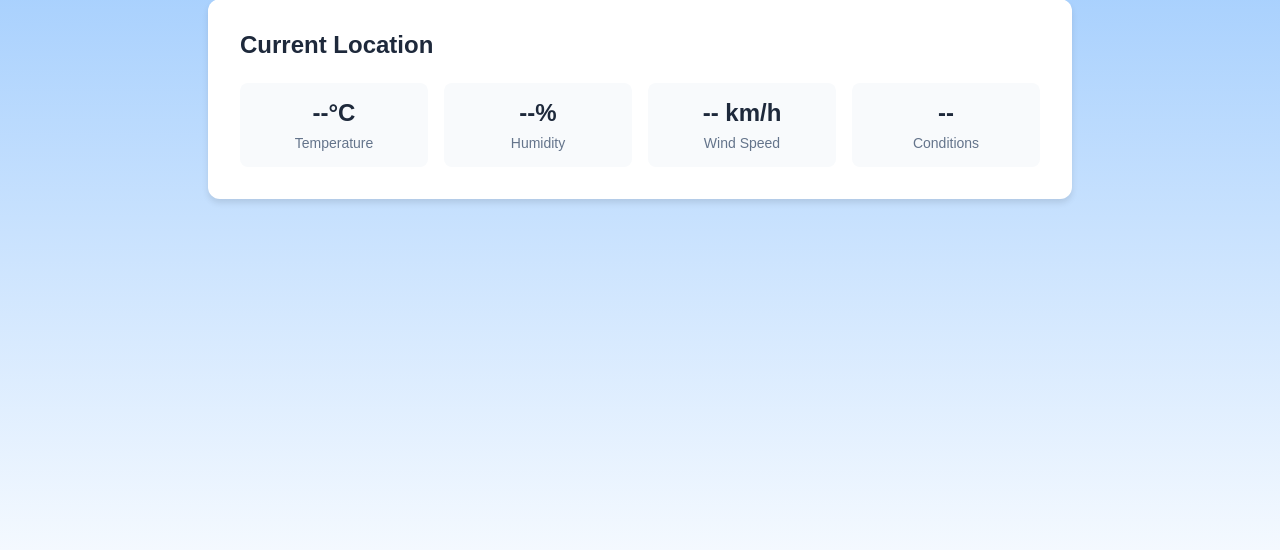
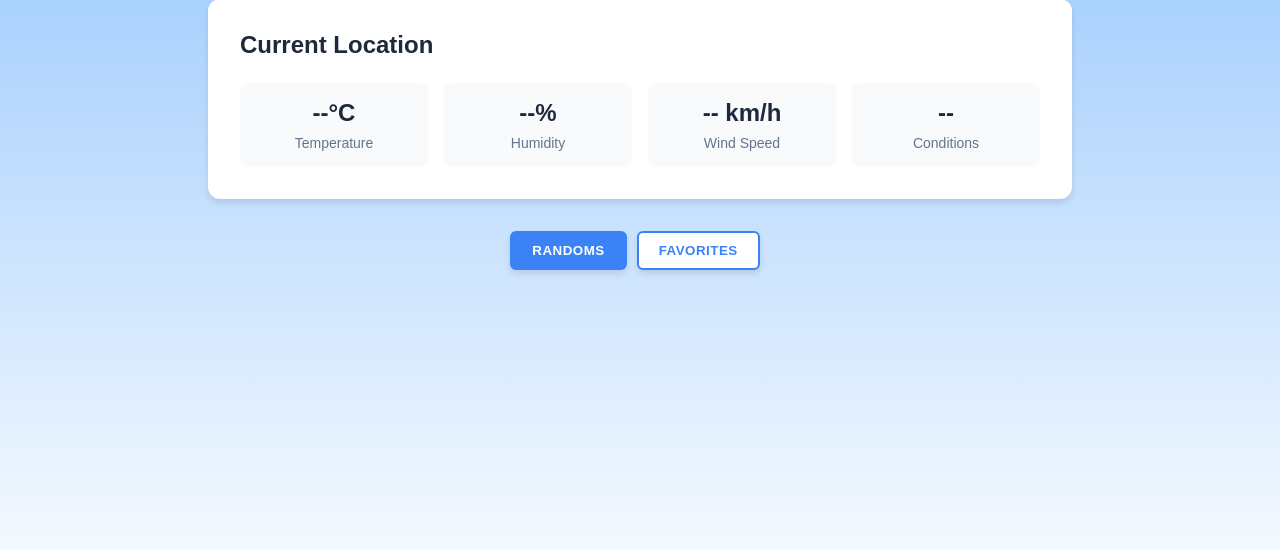
Before and after one commit to jaskieerr/Quick-weather, a Flask app: template templates/homepage.html in a window 1280 px wide. Shown: the part 168-718 px from the top of the page. Run offline with Flask 3, Linux system fonts and the light colour scheme; the template is opened without the code that fills it, so the values that code supplies are empty.

Commit message:
adding fav cities logic

```diff
--- a/static/css/homepage.css
+++ b/static/css/homepage.css
@@ -466,3 +466,59 @@ body {
     transform: translateY(-1px);
     box-shadow: 0 4px 6px rgba(0,0,0,0.1);
 }
+
+.nav-btns{
+    display: inline-block;
+    padding: 10px 20px;
+    background-color: white;
+    color: #3b82f6;
+    border-radius: 0.375rem;
+    border: 2px solid #3b82f6;
+    font-weight: 600;
+    text-transform: uppercase;
+    text-decoration: none;
+    letter-spacing: 0.5px;
+    cursor: pointer;
+    transition: all 0.3s ease;
+    box-shadow: 0 4px 6px rgba(0,0,0,0.1);
+    margin-right: 10px;
+}
+
+.nav-btns.active{
+    background-color: #3b82f6;
+    color: white;
+    border: 2px solid #3b82f6;
+}
+
+.second-navbar{
+    display: flex;
+    justify-content: center;
+}
+
+.favorites-grid{
+    display: grid;
+    grid-template-columns: repeat(auto-fit, minmax(280px, 1fr));
+    gap: 20px;
+    padding: 20px;
+    max-width: 1200px;
+    margin: 0 auto;
+}
+
+.favorite-card {
+    background: white;
+    border-radius: 12px;
+    padding: 20px;
+    box-shadow: 0 4px 6px rgba(0,0,0,0.1);
+    transition: all 0.3s ease;
+}
+
+.favorite-card:hover {
+    transform: translateY(-5px);
+    box-shadow: 0 6px 12px rgba(0,0,0,0.15);
+}
+
+.favorite-info {
+    display: flex;
+    align-items: center;
+    gap: 15px;
+}
--- a/static/js/index.js
+++ b/static/js/index.js
@@ -59,3 +59,17 @@ window.onclick = function(event) {
         hideDeleteConfirmation();
     }
 }
+
+function showRandoms(){
+    document.getElementById('Randoms').classList.add('active');
+    document.getElementById('Favorites').classList.remove('active')
+    document.getElementById('rands').style.display = 'grid'
+    document.getElementById('favs').style.display = 'none'
+}
+
+function showFavorites(){
+    document.getElementById('Favorites').classList.add('active');
+    document.getElementById('Randoms').classList.remove('active');
+    document.getElementById('favs').style.display = 'grid';
+    document.getElementById('rands').style.display = 'none'
+}
--- a/templates/homepage.html
+++ b/templates/homepage.html
@@ -53,10 +53,22 @@
             </div>
         </div>
 
+        <!--nav buttons for switching between randoms and favorites-->
+        <div class="second-navbar">
+            <button class="nav-btns active" id="Randoms" onclick="showRandoms()"> Randoms</button>
+            <button class="nav-btns" id="Favorites" onclick="showFavorites()"> Favorites</button>
+        </div>
+
+        <!--grid for favorites-->
+        <div class="favorites-grid" id="favs">
+            <!--fovrite cards will be poppulated dynamically-->
+        </div>
+
         <!-- Grid for city cards -->
-        <div class="cities-grid">
+        <div class="cities-grid" id="rands">
             <!-- City cards will be populated dynamically -->
         </div>
+
     </div>
 
     <!-- Moved account content outside of main-content -->
```
